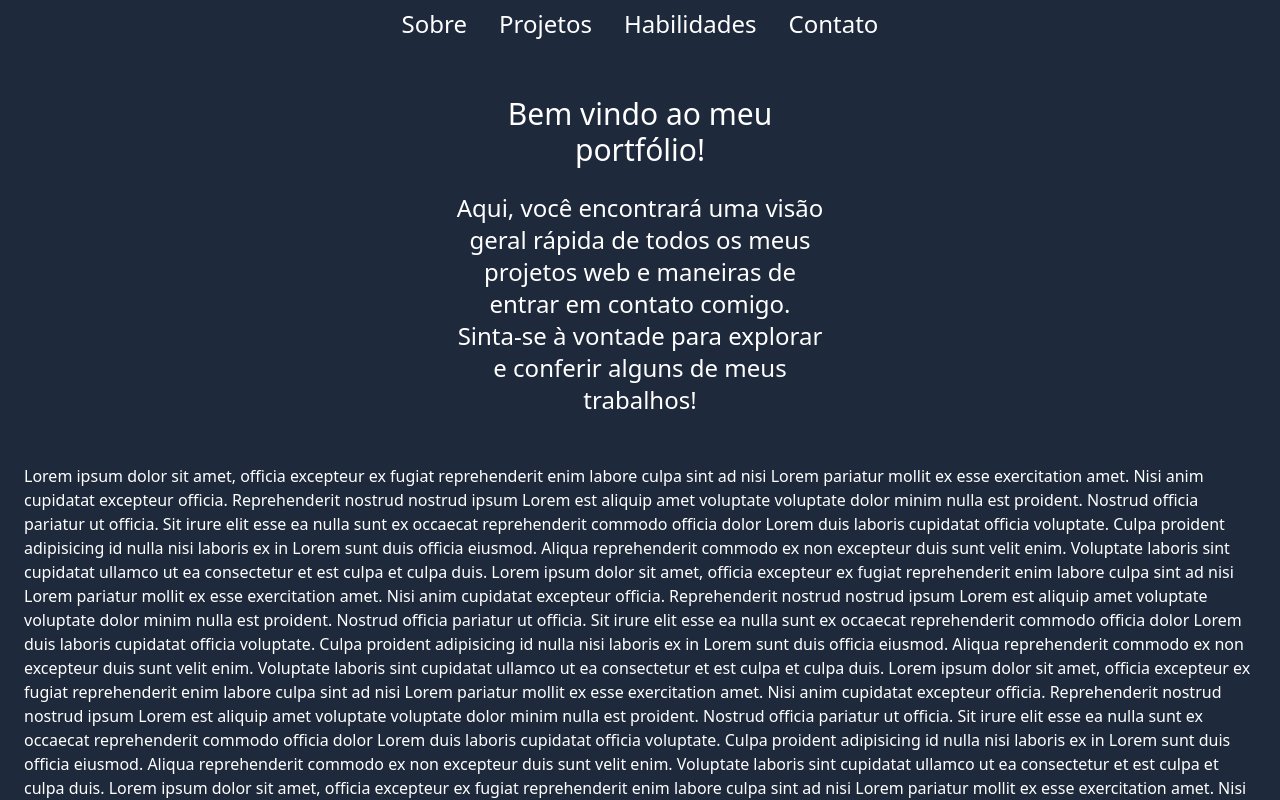
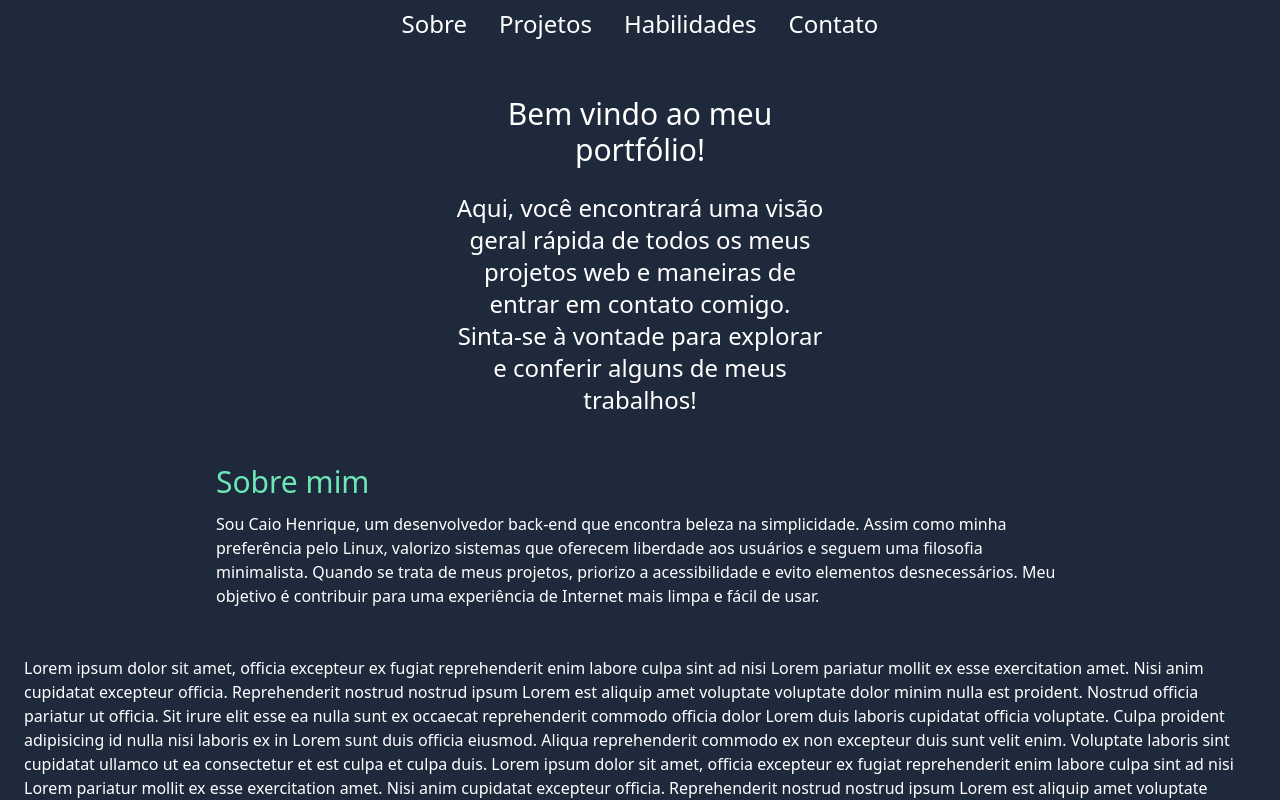
Before and after one commit to caiohenrique-3/portfolio, a Svelte app: page / in a window 1280 px wide. Shown: the top 800 px of the page. Built offline with nearby package versions, Linux system fonts and the light colour scheme.

Commit message:
feat: Add About section

```diff
--- a/src/App.svelte
+++ b/src/App.svelte
@@ -1,11 +1,13 @@
 <script>
   import Header from "./lib/Header.svelte";
   import Intro from "./lib/Intro.svelte";
+  import About from "./lib/About.svelte";
 </script>
 
 <div class="min-h-screen w-full bg-slate-800">
   <Header />
   <Intro />
+  <About />
 
   <div class="p-6 text-white">
     Lorem ipsum dolor sit amet, officia excepteur ex fugiat reprehenderit enim
--- /dev/null
+++ b/src/lib/About.svelte
@@ -0,0 +1,11 @@
+<div class="text-white p-6 max-w-4xl mx-auto">
+  <h2 class="text-3xl text-emerald-300 pb-3">Sobre mim</h2>
+  <p>
+    Sou Caio Henrique, um desenvolvedor back-end que encontra beleza na
+    simplicidade. Assim como minha preferência pelo Linux, valorizo sistemas que
+    oferecem liberdade aos usuários e seguem uma filosofia minimalista. Quando
+    se trata de meus projetos, priorizo a acessibilidade e evito elementos
+    desnecessários. Meu objetivo é contribuir para uma experiência de Internet
+    mais limpa e fácil de usar.
+  </p>
+</div>
--- a/src/lib/Intro.svelte
+++ b/src/lib/Intro.svelte
@@ -1,4 +1,4 @@
-<section id="intro" class="p-6 ml-0 mr-auto text-center">
+<section id="intro" class="p-6 ml-0 mr-auto text-center bg-hero-pattern">
   <div class="max-w-sm text-center mx-auto text-white text-2xl">
     <h1 class="text-3xl pb-6 pt-6">Bem vindo ao meu portfólio!</h1>
     <p>
```
